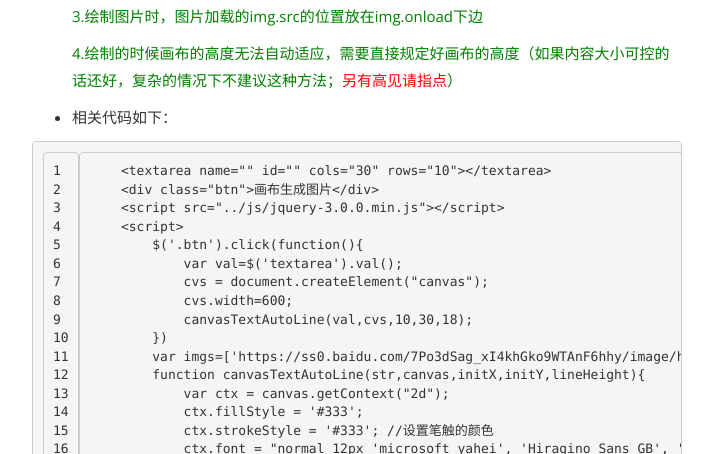
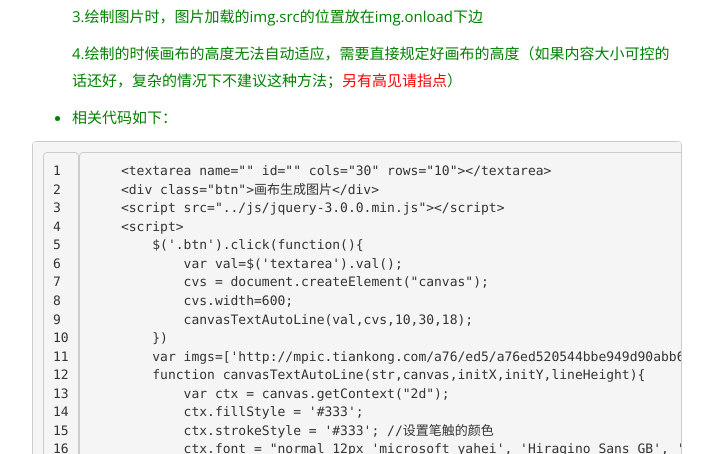
Before and after one commit to halowyn/halowyn.github.io, a Jekyll site: the page built from _posts/2017-06-06-Getting-Started.md, in a window 1280 px wide. Shown: the part 922-1376 px from the top of the page, without its empty margins (283-996 px from the left). Built offline with Jekyll 4.4.1, drawn with Linux system fonts in a browser that asks for light colours; some of the changed text lies outside the part shown.

Commit message:
canvas绘制生成图片

````diff
--- a/_posts/2017-06-06-Getting-Started.md
+++ b/_posts/2017-06-06-Getting-Started.md
@@ -28,7 +28,7 @@
             <p>4.绘制的时候画布的高度无法自动适应，需要直接规定好画布的高度（如果内容大小可控的话还好，复杂的情况下不建议这种方法；<span style="color: red">另有高见请指点</span>）</p>
         </div>
     </li>
-    <li>相关代码如下：</li>
+    <li style="color:green">相关代码如下：</li>
 </ul>
 ```
     <textarea name="" id="" cols="30" rows="10"></textarea>
@@ -41,7 +41,7 @@
             cvs.width=600;
             canvasTextAutoLine(val,cvs,10,30,18);
         })
-        var imgs=['https://ss0.baidu.com/7Po3dSag_xI4khGko9WTAnF6hhy/image/h%3D200/sign=2aad40cfb8b7d0a264c9039dfbee760d/9d82d158ccbf6c8107930095b63eb13533fa4022.jpg','7.png','4.jpg'],data=['1','2'];
+        var imgs=['http://mpic.tiankong.com/a76/ed5/a76ed520544bbe949d90abb688482722/640.jpg','7.png','4.jpg'],data=['1','2'];
         function canvasTextAutoLine(str,canvas,initX,initY,lineHeight){
             var ctx = canvas.getContext("2d");
             ctx.fillStyle = '#333';
````
